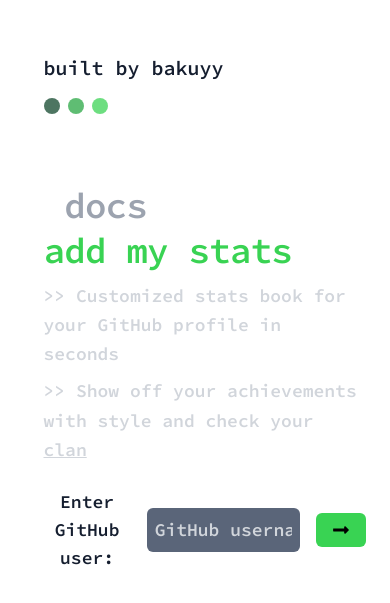
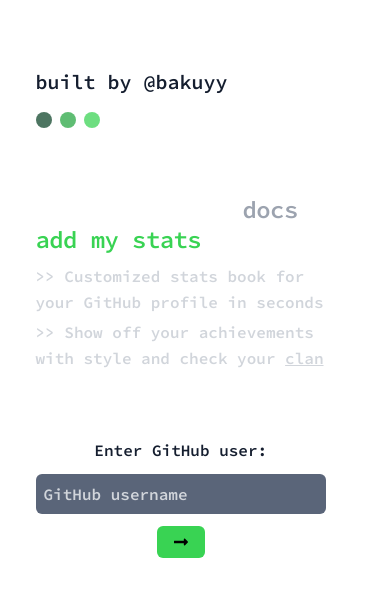
Before and after one commit to bakuyy/git-stats, a Next.js app: page / in a window 390 px wide. Shown: the part 109-712 px from the top of the page. Built offline with nearby package versions, Linux system fonts and the light colour scheme.

Commit message:
style: final spacing and styling to all stats

```diff
--- a/src/app/page.tsx
+++ b/src/app/page.tsx
@@ -7,20 +7,20 @@ import {motion} from "motion/react"
 
 export default function Home() {
   return (
-    <div className={`${sourceCodePro.variable} ml-[15vw] font-source-code-pro flex flex-col items-start justify-center min-h-screen px-6 sm:px-12 py-8 gap-8 sm:gap-16 ml-[5vw] `}>
+    <div className={`${sourceCodePro.variable} ml-[5vw] sm:ml-[15vw] font-source-code-pro flex flex-col items-start justify-center min-h-screen px-4 sm:px-12 py-6 sm:py-8 gap-6 sm:gap-16 mx-12`}>
 
       <main className="w-full max-w-4xl text-left">
         <h3 className="mb-4 text-xl sm:text-2xl text-left">
-          built by bakuyy
+          built by <a href="https://github.com/bakuyy">@bakuyy</a>
         </h3>
 
-        <div className="flex gap-2 justify-start">
+        <div className="flex gap-2 justify-start mb-[8vh]">
         <div className="w-4 h-4 bg-[#0D4429] rounded-full animate-pulse" />
           <div className="w-4 h-4 bg-[#26A641] rounded-full animate-pulse delay-250" />
           <div className="w-4 h-4 bg-[#39D353] rounded-full animate-pulse delay-800" />
         </div>
 
-        <h1 className="text-4xl mt-6 text-3xl sm:text-4xl md:text-5xl font-extrabold tracking-tight text-white leading-tight text-left">
+        <h1 className="text-2xl sm:text-4xl md:text-5xl mt-4 sm:mt-6 font-extrabold tracking-tight text-white leading-tight text-left">
           git commit -m “
           <span className="text-gray-400">docs</span>:{" "}
           <span className="text-[#39D353] inline-block">
@@ -29,7 +29,7 @@ export default function Home() {
           ”
         </h1>
 
-        <div className="my-[2vw] text-lg sm:text-xl text-gray-300 leading-relaxed grid gap-2 text-left">
+        <div className="my-[2vw] text-base sm:text-lg text-gray-300 leading-relaxed grid gap-1 sm:gap-2 text-left mb-[8vh]">
           <h3>{`>>`} Customized stats book for your GitHub profile in seconds</h3>
           <h3>{`>>`} Show off your achievements with style and check your <Tooltip title="commitment issues? perfectionist? let's find out!"><span className="underline">clan</span></Tooltip></h3>
         </div>
--- a/src/app/user/[id]/page.tsx
+++ b/src/app/user/[id]/page.tsx
@@ -13,8 +13,28 @@ import { FaArrowLeftLong } from "react-icons/fa6";
 
 export default function UserPage() {
   const [user, setUser] = useState<GitHubUser | null>(null);
-  const { id } = useParams(); // get username from dynamic route
-  const [isLoading, setIsLoading] = useState(true);
+  const { id } = useParams()
+  const [dimension, setDimension] = useState(0)
+  const [isLoading, setIsLoading] = useState(true)
+  useEffect(() => {
+    const updateDimension = () => {
+      const vw = Math.max(
+        document.documentElement.clientWidth || 0,
+        window.innerWidth || 0
+      )
+      if (vw < 768) {
+        setDimension(vw / 2);
+      } else {
+        setDimension(vw / 10);
+      }
+    };
+
+    updateDimension();
+
+    window.addEventListener("resize", updateDimension);
+
+    return () => window.removeEventListener("resize", updateDimension);
+  }, [])
 
   const router = useRouter()
   const handleClick = () =>{
@@ -50,7 +70,6 @@ export default function UserPage() {
     document.documentElement.clientWidth || 0,
     window.innerWidth || 0
   );
-  var dimension = vw / 10;
 
   return (
     <div
--- a/src/components/forms/UserQuery.tsx
+++ b/src/components/forms/UserQuery.tsx
@@ -42,7 +42,7 @@ export default function UserQueryForm() {
   return (
     <form
       onSubmit={handleSubmit}
-      className="flex sm:flex-row text-lg sm:text-2xl gap-4 mt-6 items-center w-full"
+      className="flex flex-col sm:flex-row text-base sm:text-lg gap-3 sm:gap-4 mt-8 sm:mt-6 items-center w-full"
     >
       <h3 className="text-center sm:text-left">Enter GitHub user:</h3>
       <input
```
